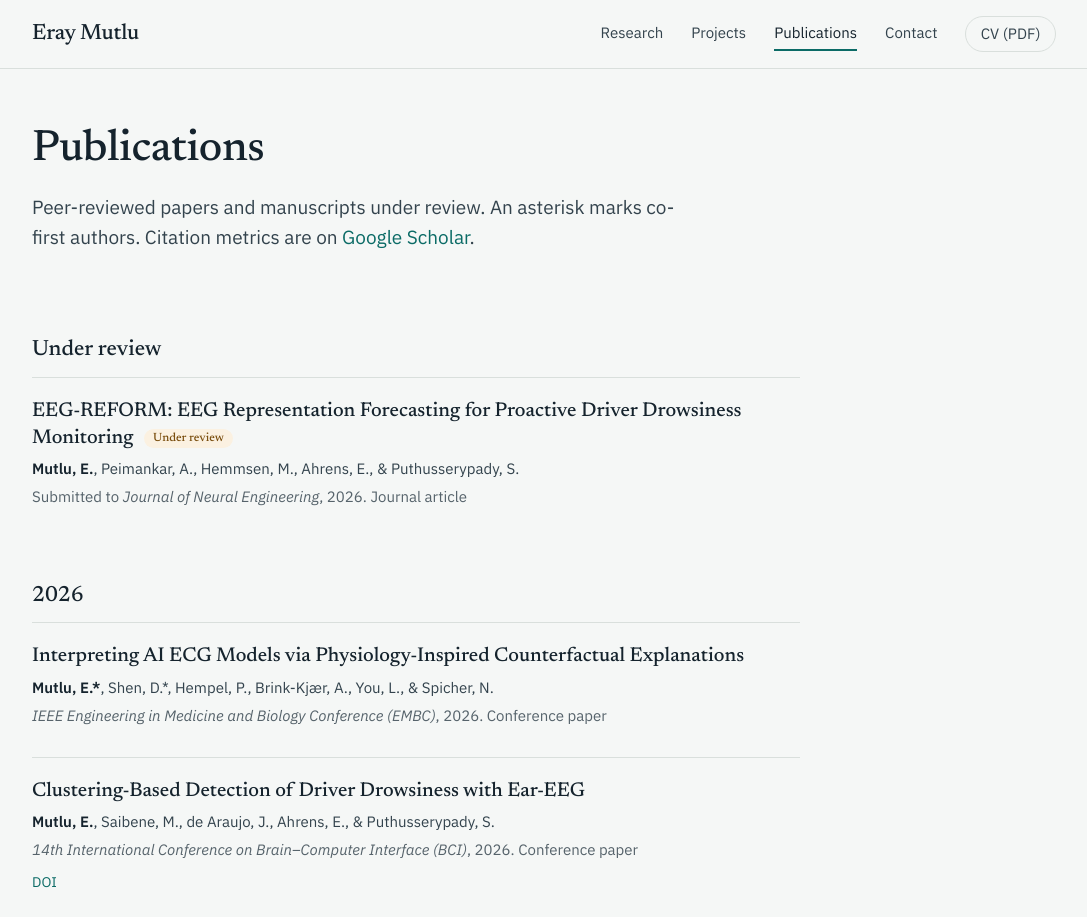
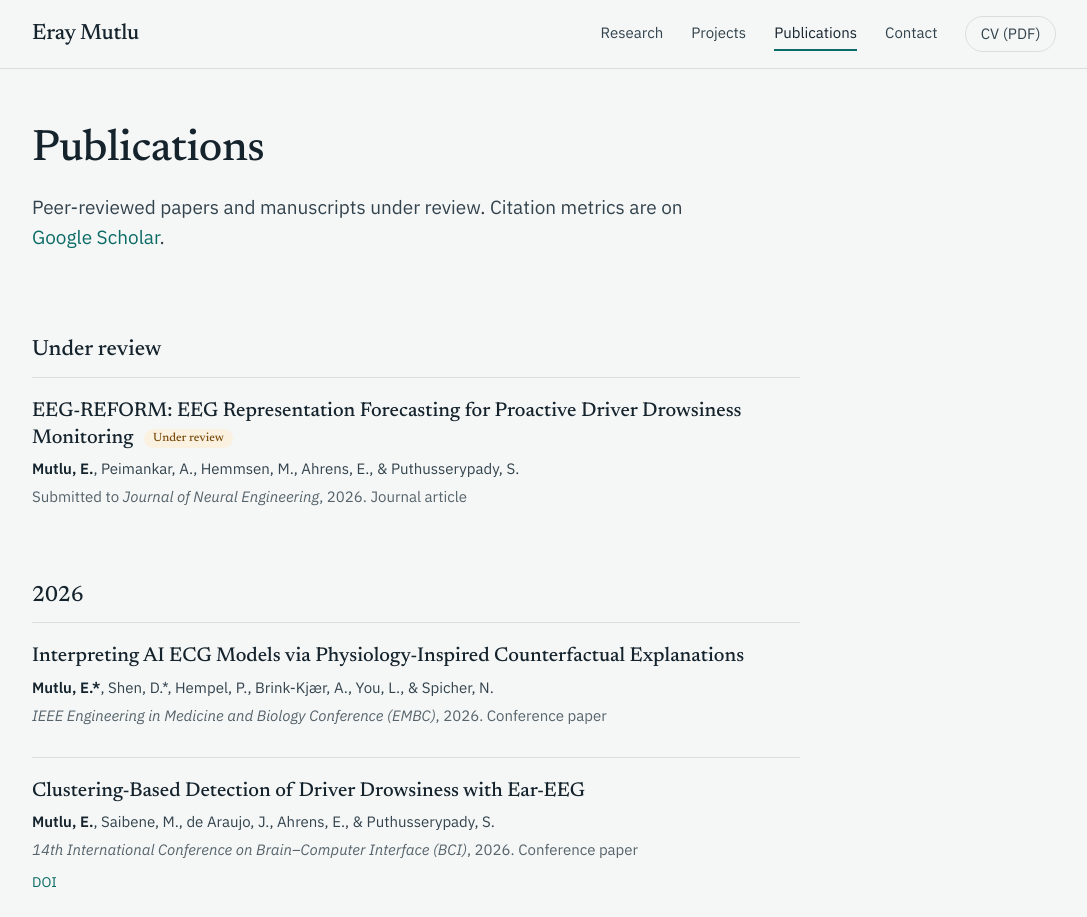
Before and after one commit to MutluEray/MutluEray.github.io, a plain HTML site: page publications.html in a window 1280 px wide. Shown: the top 917 px of the page, without its empty margins (96-1183 px from the left). Drawn offline with Linux system fonts and the light colour scheme.

Commit message:
Update publications.html

```diff
--- a/publications.html
+++ b/publications.html
@@ -46,7 +46,7 @@
     <div class="wrap">
       <div class="page-head">
         <h1 class="page-title">Publications</h1>
-        <p class="lead">Peer-reviewed papers and manuscripts under review. An asterisk marks co-first authors. Citation metrics
+        <p class="lead">Peer-reviewed papers and manuscripts under review. Citation metrics
         are on <a href="https://scholar.google.com/citations?user=A43iN0MAAAAJ&hl=en" target="_blank" rel="noopener">Google Scholar</a>.</p>
       </div>
       <section class="pub-group">
```
